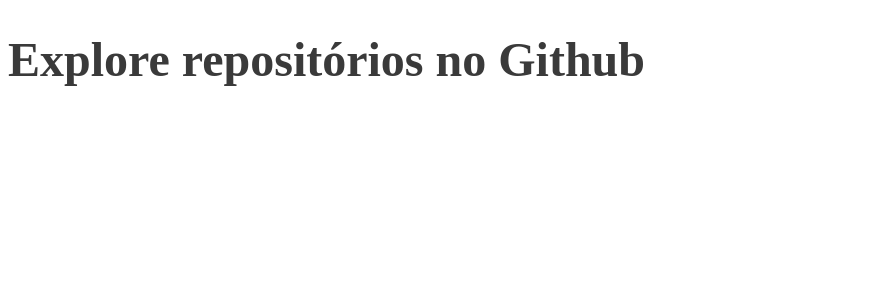
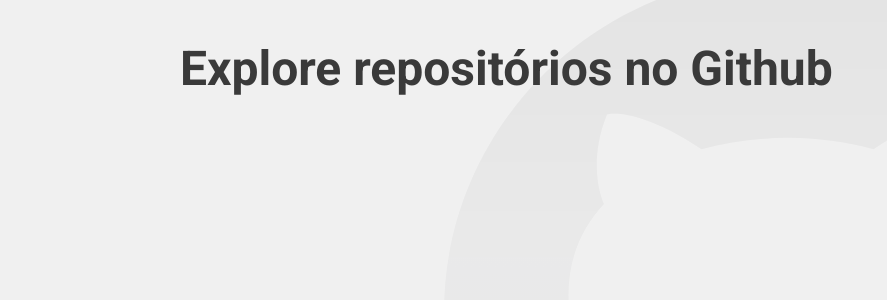
Before and after one commit to jefo3/github-explore, a React (Create React App) app: page / in a window 1280 px wide. Shown: the top 300 px of the page, without its empty margins (0-887 px from the left). Built offline with nearby package versions, Linux system fonts and the light colour scheme.

Commit message:
aplicando o style global

```diff
--- a/public/index.html
+++ b/public/index.html
@@ -6,19 +6,13 @@
     <meta name="theme-color" content="#3A3A3A" />
 
     <title>React App</title>
+
+    <link rel="preconnect" href="https://fonts.googleapis.com">
+    <link rel="preconnect" href="https://fonts.gstatic.com" crossorigin>
+    <link href="https://fonts.googleapis.com/css2?family=Roboto:wght@400;700&display=swap" rel="stylesheet">
   </head>
   <body>
     <noscript>You need to enable JavaScript to run this app.</noscript>
     <div id="root"></div>
-    <!--
-      This HTML file is a template.
-      If you open it directly in the browser, you will see an empty page.
-
-      You can add webfonts, meta tags, or analytics to this file.
-      The build step will place the bundled scripts into the <body> tag.
-
-      To begin the development, run `npm start` or `yarn start`.
-      To create a production bundle, use `npm run build` or `yarn build`.
-    -->
   </body>
 </html>
--- a/src/App.tsx
+++ b/src/App.tsx
@@ -2,12 +2,16 @@
 import { BrowserRouter } from 'react-router-dom';
 
 import Routes from './routes';
+import GlobalStyle from './styles/global';
 
 const App: React.FC = () => {
   return (
-    <BrowserRouter>
-      <Routes />
-    </BrowserRouter>
+    <>
+      <BrowserRouter>
+        <Routes />
+      </BrowserRouter>
+      <GlobalStyle />
+    </>
   );
 };
 
--- /dev/null
+++ b/src/styles/global.ts
@@ -0,0 +1,32 @@
+import { createGlobalStyle } from 'styled-components';
+
+import imageBackground from '../assets/1587379725719-attachment.svg';
+
+export default createGlobalStyle`
+  *{
+    margin: 0;
+    padding: 0;
+    outline: 0;
+    box-sizing: border-box;
+  }
+
+  body{
+    background: #F0F0F0 url(${imageBackground}) no-repeat 75% top;
+    -webkit-font-smoothing: antialiased;
+  }
+
+  body, input, button{
+    font-size: 16px;
+    font-family: Roboto, sans-serif;
+  }
+
+  button{
+    cursor: pointer;
+  }
+
+  #root {
+    max-width: 960px;
+    margin: 0 auto;
+    padding: 40px 20px;
+  }
+`;
```
Also changed, not shown: src/assets/1587379725719-attachment.svg (added).
